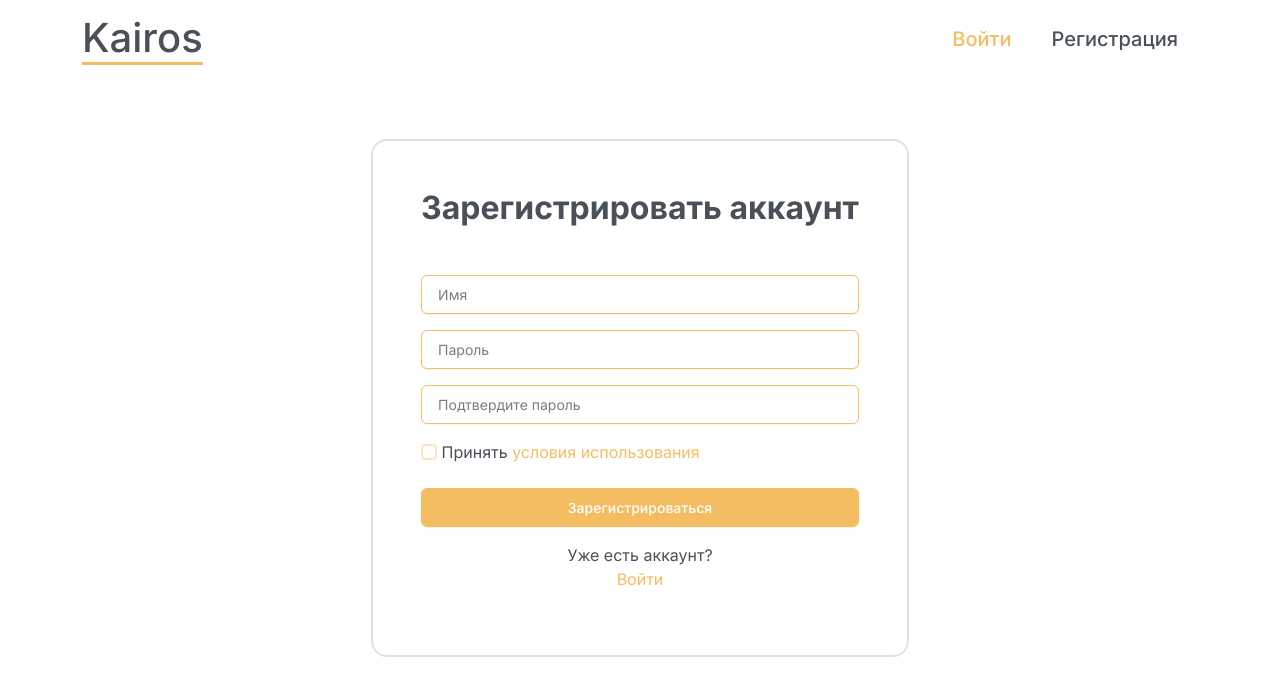
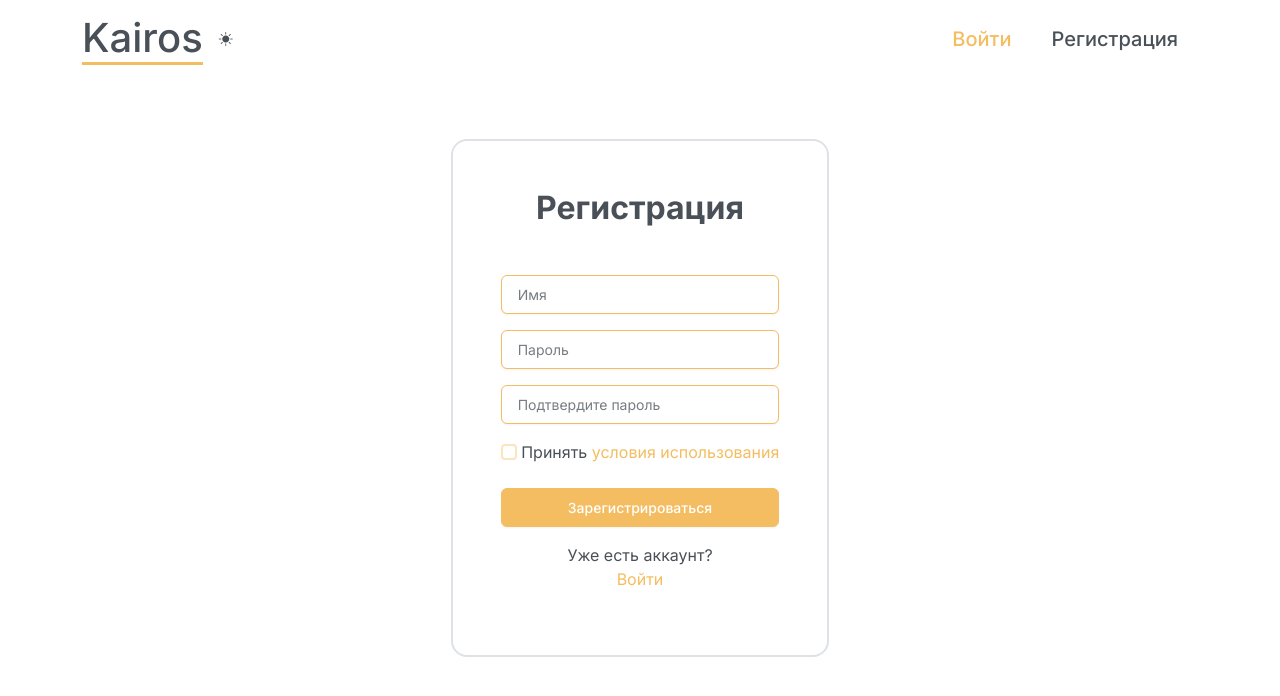
Before and after one commit to Sashayerty/kairos, a Flask app: page /reg in a window 1280 px wide. Shown: the top 696 px of the page. Run offline with Flask 3, Linux system fonts and the light colour scheme; some libraries are stand-ins or nearby versions.

Commit message:
Обновление стилей и добавление переключателя темы

```diff
--- /dev/null
+++ b/app/static/js/theme_toggler.js
@@ -0,0 +1,36 @@
+// Функция переключения темы
+function toggleTheme() {
+  const html = document.documentElement;
+  const theme =
+    html.getAttribute("data-bs-theme") === "dark" ? "light" : "dark";
+
+  // Обновляем атрибут темы
+  html.setAttribute("data-bs-theme", theme);
+
+  // Сохраняем выбор в localStorage
+  localStorage.setItem("theme", theme);
+
+  // Обновляем иконку кнопки
+  const icon = document.querySelector(".theme-toggle i");
+  icon.className = theme === "dark" ? "bi bi-moon-fill" : "bi bi-sun-fill";
+}
+
+// Инициализация темы при загрузке
+function initTheme() {
+  const savedTheme =
+    localStorage.getItem("theme") ||
+    (window.matchMedia("(prefers-color-scheme: dark)").matches
+      ? "dark"
+      : "light");
+
+  document.documentElement.setAttribute("data-bs-theme", savedTheme);
+
+  const icon = document.querySelector(".theme-toggle i");
+  icon.className = savedTheme === "dark" ? "bi bi-moon-fill" : "bi bi-sun-fill";
+}
+
+// Вешаем обработчик на кнопку
+document.querySelector(".theme-toggle").addEventListener("click", toggleTheme);
+
+// Запускаем инициализацию при загрузке
+initTheme();
--- a/app/templates/ai_couch/register.html
+++ b/app/templates/ai_couch/register.html
@@ -1,51 +1,81 @@
-{% extends "base.html" %}
-{% block content %}
+{% extends "base.html" %} {% block content %}
 <div class="login container d-grid align-items-center justify-content-center">
     <div class="login-container border border-2 rounded-4 p-5">
-        <h1 class="login-title fs-2 fw-bold text-body mb-5">Зарегистрировать аккаунт</h1>
+        <h1 class="login-title fs-2 fw-bold text-body mb-5 text-center">
+            Регистрация
+        </h1>
         <form action="" method="post">
             <p>
-                <input type="text" name="name" placeholder="Имя" autocomplete="off" required
-                       class="form-control focus-ring focus-ring-warning border-warning"
-                       value="{{ request.form.name or '' }}">
-
+                <input
+                    type="text"
+                    name="name"
+                    placeholder="Имя"
+                    autocomplete="off"
+                    required
+                    class="form-control focus-ring focus-ring-warning border-warning"
+                    value="{{ request.form.name or '' }}"
+                />
             </p>
 
             <p>
-                <input type="password" name="password" placeholder="Пароль" autocomplete="off" required
-                       class="form-control focus-ring focus-ring-warning border-warning">
-
+                <input
+                    type="password"
+                    name="password"
+                    placeholder="Пароль"
+                    autocomplete="off"
+                    required
+                    class="form-control focus-ring focus-ring-warning border-warning"
+                />
             </p>
 
             <p>
-                <input type="password" name="password_again" placeholder="Подтвердите пароль" required
-                       class="form-control focus-ring focus-ring-warning border-warning" autocomplete="off">
-
+                <input
+                    type="password"
+                    name="password_again"
+                    placeholder="Подтвердите пароль"
+                    required
+                    class="form-control focus-ring focus-ring-warning border-warning"
+                    autocomplete="off"
+                />
             </p>
 
             <p class="mb-4">
-                <input type="checkbox" name="accept_with_terms_of_using"
-                       class="form-check-input focus-ring focus-ring-warning border-2 border-warning-subtle shadow-none"
-                       id="accept_with_terms_of_using"
-                       required
-                       {% if request.form.accept_with_terms_of_using %}checked{% endif %}>
+                <input
+                    type="checkbox"
+                    name="accept_with_terms_of_using"
+                    class="form-check-input focus-ring focus-ring-warning border-2 border-warning-subtle shadow-none"
+                    id="accept_with_terms_of_using"
+                    required
+                    {%
+                    if
+                    request.form.accept_with_terms_of_using
+                    %}checked{%
+                    endif
+                    %}
+                />
                 <label for="accept_with_terms_of_using">Принять</label>
-                <a class="text-decoration-none link-warning" href="/terms">условия использования</a>
-
+                <a class="text-decoration-none link-warning" href="/terms"
+                    >условия использования</a
+                >
             </p>
 
             <p class="d-grid gap-2">
-                <button type="submit" class="btn btn-warning">Зарегистрироваться</button>
+                <button type="submit" class="btn btn-warning">
+                    Зарегистрироваться
+                </button>
             </p>
 
-            <p class="text-center">Уже есть аккаунт?<br>
-                <a class="text-decoration-none link-warning" href="/login">Войти</a>
+            <p class="text-center">
+                Уже есть аккаунт?<br />
+                <a class="text-decoration-none link-warning" href="/login"
+                    >Войти</a
+                >
             </p>
 
             {% if message %}
             <p class="alert alert-warning" role="alert">{{ message }}</p>
             {% endif %}
-            <input type="hidden" name="csrf_token" value="{{ csrf_token() }}">
+            <input type="hidden" name="csrf_token" value="{{ csrf_token() }}" />
         </form>
     </div>
 </div>
--- a/app/templates/base.html
+++ b/app/templates/base.html
@@ -1,12 +1,14 @@
-<!DOCTYPE html>
+<!doctype html>
 <html lang="en">
-
     <head>
-    <meta charset="UTF-8">
-    <meta name="viewport" content="width=device-width, initial-scale=1.0">
-    <link rel="stylesheet" href="../static/css/style.css">
-    <link rel="stylesheet" href="../static/css/bootstrap.min.css">
-    <link rel="stylesheet" href="https://cdn.jsdelivr.net/npm/bootstrap-icons@1.11.3/font/bootstrap-icons.min.css">
+        <meta charset="UTF-8" />
+        <meta name="viewport" content="width=device-width, initial-scale=1.0" />
+        <link rel="stylesheet" href="../static/css/style.css" />
+        <link rel="stylesheet" href="../static/css/bootstrap.min.css" />
+        <link
+            rel="stylesheet"
+            href="https://cdn.jsdelivr.net/npm/bootstrap-icons@1.11.3/font/bootstrap-icons.min.css"
+        />
         <title>{{ title }}</title>
     </head>
 
@@ -14,38 +16,80 @@
         <header>
             <nav class="navbar navbar-expand-lg bg-body">
                 <div class="container">
-                <span class="border-bottom border-3 border-warning mb-0 pb-0 h1 fs-1">
-                    <a class="text-decoration-none text-dark-emphasis" href="/">
+                    <span
+                        class="border-bottom border-3 border-warning mb-0 pb-0 h1 fs-1"
+                    >
+                        <a
+                            class="text-decoration-none text-dark-emphasis"
+                            href="/"
+                        >
                             Kairos
                         </a>
                     </span>
+                    <button
+                        class="btn theme-toggle shadow-none border-0"
+                        title="Сменить тему"
+                    >
+                        <i class="bi bi-sun-fill"></i>
+                    </button>
 
                     {% if current_user.is_authenticated %}
-                <button class="navbar-toggler" type="button" data-bs-toggle="collapse" data-bs-target="#navbarNav">
+                    <button
+                        class="navbar-toggler"
+                        type="button"
+                        data-bs-toggle="collapse"
+                        data-bs-target="#navbarNav"
+                    >
                         <span class="navbar-toggler-icon"></span>
                     </button>
 
-                <div class="collapse navbar-collapse justify-content-end" id="navbarNav">
+                    <div
+                        class="collapse navbar-collapse justify-content-end"
+                        id="navbarNav"
+                    >
                         <ul class="navbar-nav align-items-center">
                             <li class="nav-item mx-2">
-                            <a class="nav-link text-dark-emphasis fs-5" href="/courses">Мои курсы</a>
+                                <a
+                                    class="nav-link text-dark-emphasis fs-5"
+                                    href="/courses"
+                                    >Мои курсы</a
+                                >
                             </li>
                             <li class="nav-item mx-2">
-                            <a class="nav-link text-dark-emphasis fs-5" href="/profile">Профиль</a>
+                                <a
+                                    class="nav-link text-dark-emphasis fs-5"
+                                    href="/profile"
+                                    >Профиль</a
+                                >
                             </li>
                             <li class="nav-item mx-2">
-                            <a class="nav-link text-danger fs-5" href="/logout">Выйти</a>
+                                <a
+                                    class="nav-link text-danger fs-5"
+                                    href="/logout"
+                                    >Выйти</a
+                                >
                             </li>
                         </ul>
                     </div>
                     {% else %}
-                <div class="collapse navbar-collapse justify-content-end" id="navbarNav">
+                    <div
+                        class="collapse navbar-collapse justify-content-end"
+                        id="navbarNav"
+                    >
                         <ul class="navbar-nav align-items-center">
                             <li class="nav-item mx-2">
-                            <a class="nav-link link-warning fs-5" href="/login">Войти</a>
+                                <a
+                                    class="nav-link link-warning fs-5"
+                                    href="/login"
+                                    >Войти</a
+                                >
                             </li>
                             <li class="nav-item mx-2">
-                            <a class="nav-link text-dark-emphasis fs-5" href="/reg">Регистрация</a>
+                                <a
+                                    class="nav-link text-dark-emphasis fs-5"
+                                    href="/reg"
+                                    >Регистрация</a
+                                >
                             </li>
                         </ul>
                     </div>
@@ -54,10 +98,13 @@
             </nav>
         </header>
 
-    {% block content %}
-    {% endblock %}
-<script src="https://cdn.jsdelivr.net/npm/@popperjs/core@2.11.8/dist/umd/popper.min.js" integrity="sha384-I7E8VVD/ismYTF4hNIPjVp/Zjvgyol6VFvRkX/vR+Vc4jQkC+hVqc2pM8ODewa9r" crossorigin="anonymous"></script>
+        {% block content %} {% endblock %}
+        <script
+            src="https://cdn.jsdelivr.net/npm/@popperjs/core@2.11.8/dist/umd/popper.min.js"
+            integrity="sha384-I7E8VVD/ismYTF4hNIPjVp/Zjvgyol6VFvRkX/vR+Vc4jQkC+hVqc2pM8ODewa9r"
+            crossorigin="anonymous"
+        ></script>
         <script src="../static/js/bootstrap.bundle.min.js"></script>
+        <script src="../static/js/theme_toggler.js"></script>
     </body>
-
 </html>
```
Also changed, not shown: app/static/css/style.css (+10 -6 lines), app/templates/ai_couch/course.html (+5 -9 lines), app/templates/ai_couch/courses.html (+5 -2 lines), app/templates/ai_couch/login.html (+43 -17 lines). Lines whose indentation alone changed are shown as unchanged.
